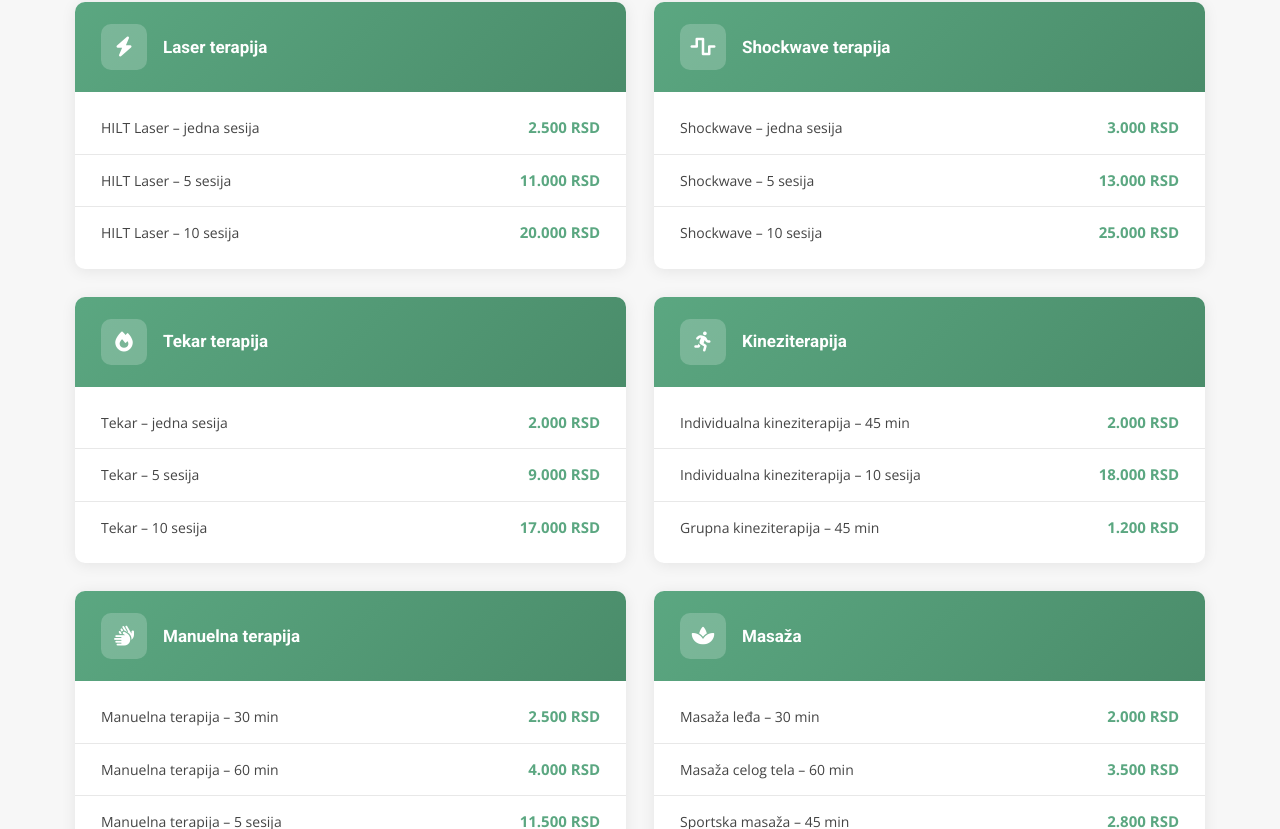
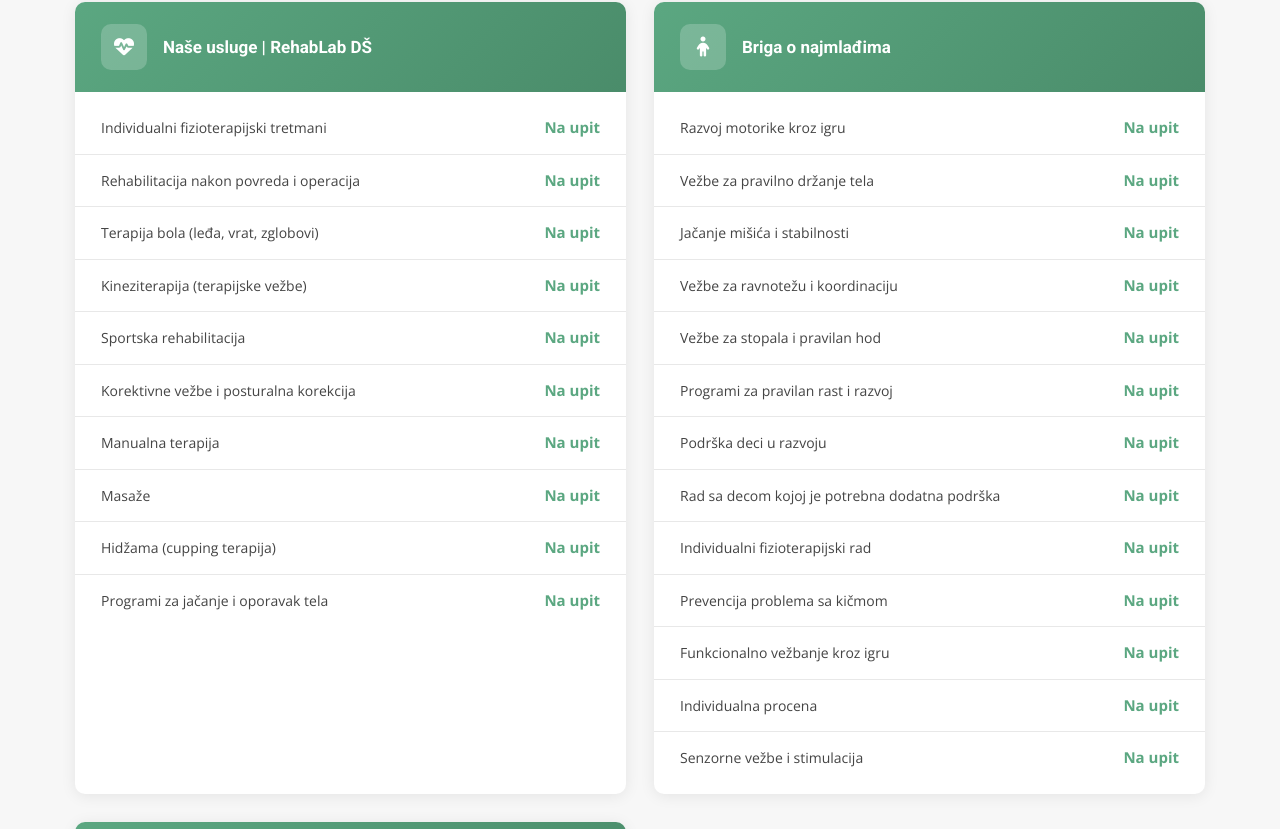
Before and after one commit to Kaidavdic/RehabLab, a React (Vite) app: page /cenovnik in a window 1280 px wide. Shown: the part 411-1240 px from the top of the page. Built offline with nearby package versions, Linux system fonts and the light colour scheme.

Commit message:
Update price list with new 3 categories

```diff
--- a/src/pages/Cenovnik.jsx
+++ b/src/pages/Cenovnik.jsx
@@ -3,79 +3,58 @@
 
 const priceCategories = [
   {
-    title: 'Laser terapija',
-    icon: 'fas fa-bolt',
+    title: 'Naše usluge | RehabLab DŠ',
+    icon: 'fas fa-heartbeat',
     items: [
-      { name: 'HILT Laser – jedna sesija', price: '2.500 RSD' },
-      { name: 'HILT Laser – 5 sesija', price: '11.000 RSD' },
-      { name: 'HILT Laser – 10 sesija', price: '20.000 RSD' },
+      { name: 'Individualni fizioterapijski tretmani', price: 'Na upit' },
+      { name: 'Rehabilitacija nakon povreda i operacija', price: 'Na upit' },
+      { name: 'Terapija bola (leđa, vrat, zglobovi)', price: 'Na upit' },
+      { name: 'Kineziterapija (terapijske vežbe)', price: 'Na upit' },
+      { name: 'Sportska rehabilitacija', price: 'Na upit' },
+      { name: 'Korektivne vežbe i posturalna korekcija', price: 'Na upit' },
+      { name: 'Manualna terapija', price: 'Na upit' },
+      { name: 'Masaže', price: 'Na upit' },
+      { name: 'Hidžama (cupping terapija)', price: 'Na upit' },
+      { name: 'Programi za jačanje i oporavak tela', price: 'Na upit' },
     ]
   },
   {
-    title: 'Shockwave terapija',
-    icon: 'fas fa-wave-square',
+    title: 'Briga o najmlađima',
+    icon: 'fas fa-child',
     items: [
-      { name: 'Shockwave – jedna sesija', price: '3.000 RSD' },
-      { name: 'Shockwave – 5 sesija', price: '13.000 RSD' },
-      { name: 'Shockwave – 10 sesija', price: '25.000 RSD' },
+      { name: 'Razvoj motorike kroz igru', price: 'Na upit' },
+      { name: 'Vežbe za pravilno držanje tela', price: 'Na upit' },
+      { name: 'Jačanje mišića i stabilnosti', price: 'Na upit' },
+      { name: 'Vežbe za ravnotežu i koordinaciju', price: 'Na upit' },
+      { name: 'Vežbe za stopala i pravilan hod', price: 'Na upit' },
+      { name: 'Programi za pravilan rast i razvoj', price: 'Na upit' },
+      { name: 'Podrška deci u razvoju', price: 'Na upit' },
+      { name: 'Rad sa decom kojoj je potrebna dodatna podrška', price: 'Na upit' },
+      { name: 'Individualni fizioterapijski rad', price: 'Na upit' },
+      { name: 'Prevencija problema sa kičmom', price: 'Na upit' },
+      { name: 'Funkcionalno vežbanje kroz igru', price: 'Na upit' },
+      { name: 'Individualna procena', price: 'Na upit' },
+      { name: 'Senzorne vežbe i stimulacija', price: 'Na upit' },
     ]
   },
   {
-    title: 'Tekar terapija',
-    icon: 'fas fa-fire',
+    title: 'Podrška zdravlju žene',
+    icon: 'fas fa-female',
     items: [
-      { name: 'Tekar – jedna sesija', price: '2.000 RSD' },
-      { name: 'Tekar – 5 sesija', price: '9.000 RSD' },
-      { name: 'Tekar – 10 sesija', price: '17.000 RSD' },
+      { name: 'Smanjenje bola u leđima i vratu', price: 'Na upit' },
+      { name: 'Korekcija i unapređenje posture', price: 'Na upit' },
+      { name: 'Jačanje mišića i stabilnosti tela', price: 'Na upit' },
+      { name: 'Poboljšanje pokretljivosti i fleksibilnosti', price: 'Na upit' },
+      { name: 'Oblikovanje i zatezanje tela', price: 'Na upit' },
+      { name: 'Jačanje stomaka, leđa i nogu', price: 'Na upit' },
+      { name: 'Funkcionalni treninzi i kondicija', price: 'Na upit' },
+      { name: 'Programi za aktivan život bez bola', price: 'Na upit' },
+      { name: 'Programi za žene sa sedelačkim načinom života', price: 'Na upit' },
+      { name: 'Relaks i antistres masaže', price: 'Na upit' },
+      { name: 'Hidžama (prilagođena ženama)', price: 'Na upit' },
+      { name: 'Individualno prilagođen pristup', price: 'Na upit' },
     ]
-  },
-  {
-    title: 'Kineziterapija',
-    icon: 'fas fa-running',
-    items: [
-      { name: 'Individualna kineziterapija – 45 min', price: '2.000 RSD' },
-      { name: 'Individualna kineziterapija – 10 sesija', price: '18.000 RSD' },
-      { name: 'Grupna kineziterapija – 45 min', price: '1.200 RSD' },
-    ]
-  },
-  {
-    title: 'Manuelna terapija',
-    icon: 'fas fa-hands',
-    items: [
-      { name: 'Manuelna terapija – 30 min', price: '2.500 RSD' },
-      { name: 'Manuelna terapija – 60 min', price: '4.000 RSD' },
-      { name: 'Manuelna terapija – 5 sesija', price: '11.500 RSD' },
-    ]
-  },
-  {
-    title: 'Masaža',
-    icon: 'fas fa-spa',
-    items: [
-      { name: 'Masaža leđa – 30 min', price: '2.000 RSD' },
-      { name: 'Masaža celog tela – 60 min', price: '3.500 RSD' },
-      { name: 'Sportska masaža – 45 min', price: '2.800 RSD' },
-      { name: 'Relaksaciona masaža – 60 min', price: '3.000 RSD' },
-    ]
-  },
-  {
-    title: 'Elektroterapija i ultrazvuk',
-    icon: 'fas fa-plug',
-    items: [
-      { name: 'TENS terapija', price: '800 RSD' },
-      { name: 'Ultrazvuk terapija', price: '800 RSD' },
-      { name: 'Interferentne struje', price: '800 RSD' },
-      { name: 'Kombinovana elektroterapija', price: '1.200 RSD' },
-    ]
-  },
-  {
-    title: 'Pregledi i konsultacije',
-    icon: 'fas fa-user-md',
-    items: [
-      { name: 'Inicijalni pregled i procena', price: '2.000 RSD' },
-      { name: 'Kontrolni pregled', price: '1.000 RSD' },
-      { name: 'Konsultacija sa fizijatrom', price: '2.500 RSD' },
-    ]
-  },
+  }
 ]
 
 export default function Cenovnik() {
```
